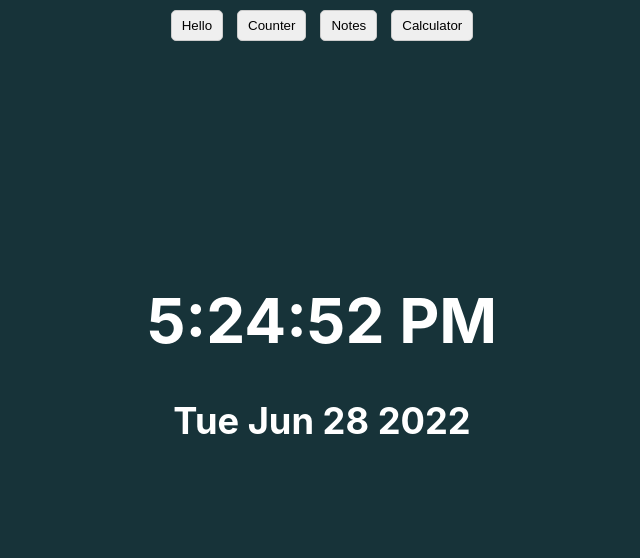
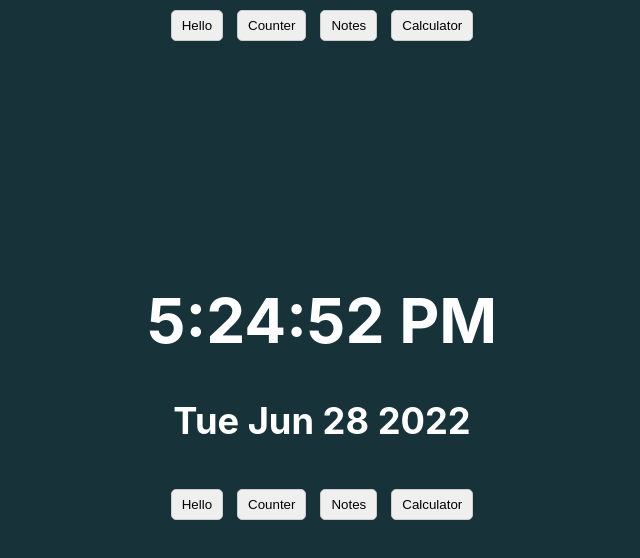
Before and after one commit to yan-zz/vite-react, a React (Vite) app: page / in a window 1280 px wide. Shown: the top 558 px of the page, without its empty margins (318-958 px from the left). Built offline with nearby package versions, Linux system fonts and the light colour scheme.

Commit message:
added an extra switch at the bottom

```diff
--- a/src/components/Page.jsx
+++ b/src/components/Page.jsx
@@ -9,6 +9,7 @@ export const Page = () => {
     <div className="page">
       <AppSwitcher setComponent={setComponent} />
       <Window component={component} />
+      <AppSwitcher setComponent={setComponent} />
     </div>
   );
 };
```
